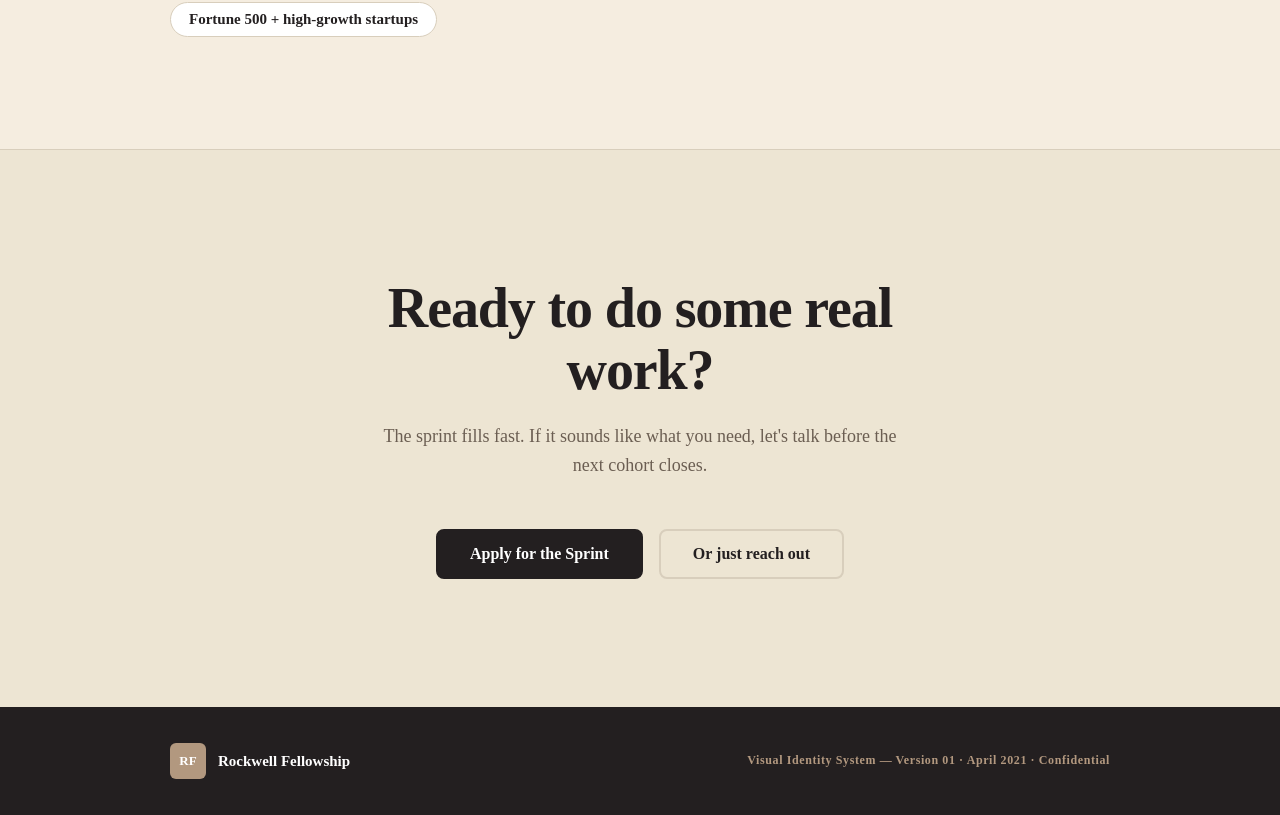
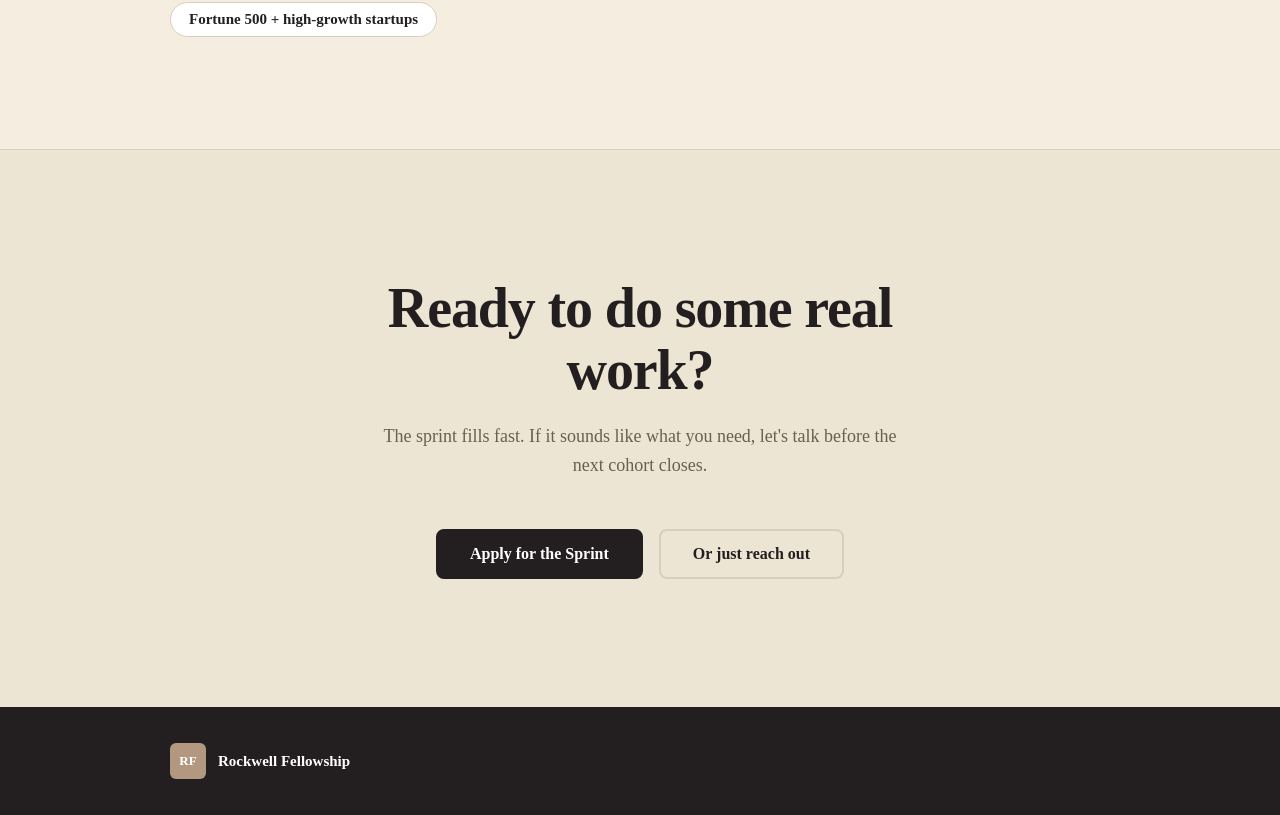
Before and after one commit to mightybrent/Rockwell-Fellowship, a Next.js app: page / in a window 1280 px wide. Shown: the part 5176-5991 px from the top of the page. Built offline with nearby package versions, Linux system fonts and the light colour scheme.

Commit message:
Remove confidential footer tagline

```diff
--- a/src/components/Footer.jsx
+++ b/src/components/Footer.jsx
@@ -9,9 +9,6 @@ export default function Footer() {
           <span className={styles.logoMark}>RF</span>
           <span className={styles.footerLogoName}>Rockwell Fellowship</span>
         </Link>
-        <p className={styles.footerTagline}>
-          Visual Identity System — Version 01 · April 2021 · Confidential
-        </p>
       </div>
     </footer>
   );
```
